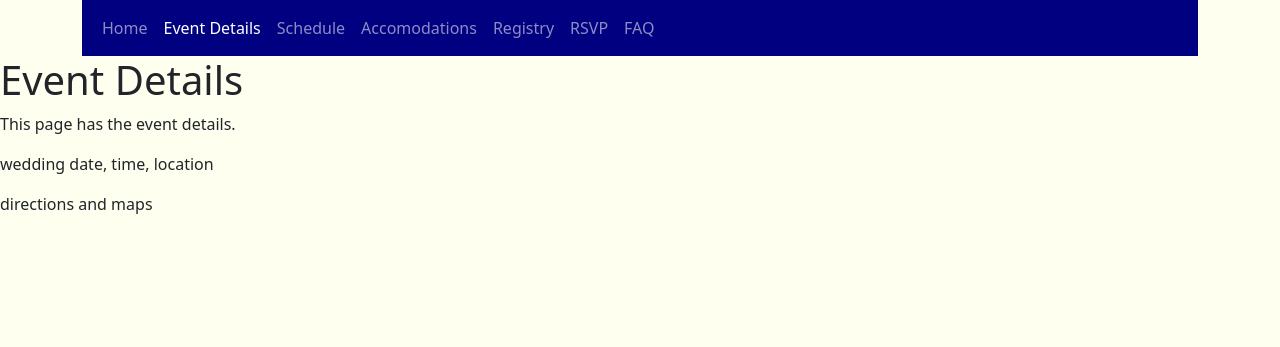
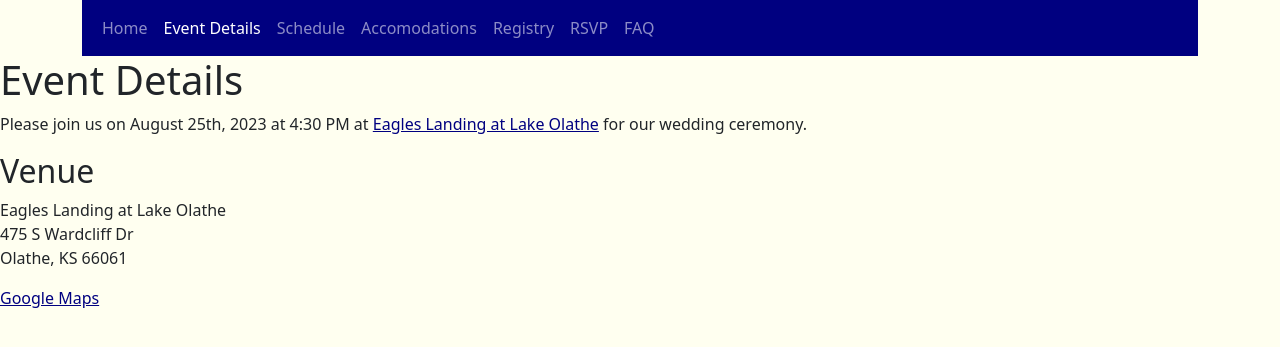
Before and after one commit to MaxPhilips/wedding, a Jekyll site: the page built from _content/event_details.md, in a window 1280 px wide. Shown: the top 347 px of the page. Built offline with Jekyll 4.4.1, drawn with Linux system fonts in a browser that asks for light colours.

Commit message:
Add some content

```diff
--- a/_content/event_details.md
+++ b/_content/event_details.md
@@ -4,8 +4,15 @@ title: Event Details
 ---
 # Event Details
 
-This page has the event details.
+Please join us on August 25th, 2023 at 4:30 PM at
+[Eagles Landing at Lake Olathe](https://www.olatheks.gov/government/parks-recreation/parks-trails-bike-lanes/parks/lake-olathe-park/eagles-landing) for our wedding ceremony.
 
-wedding date, time, location
+## Venue
 
-directions and maps
+<address>
+  Eagles Landing at Lake Olathe<br />
+  475 S Wardcliff Dr<br />
+  Olathe, KS 66061
+</address>
+
+[Google Maps](https://goo.gl/maps/k86JS9AMss1KfR7b6)
```
Also changed, not shown: docs/_content/event_details.html (+10 -3 lines), docs/index.html (+4 -6 lines), index.md (+4 -6 lines).
